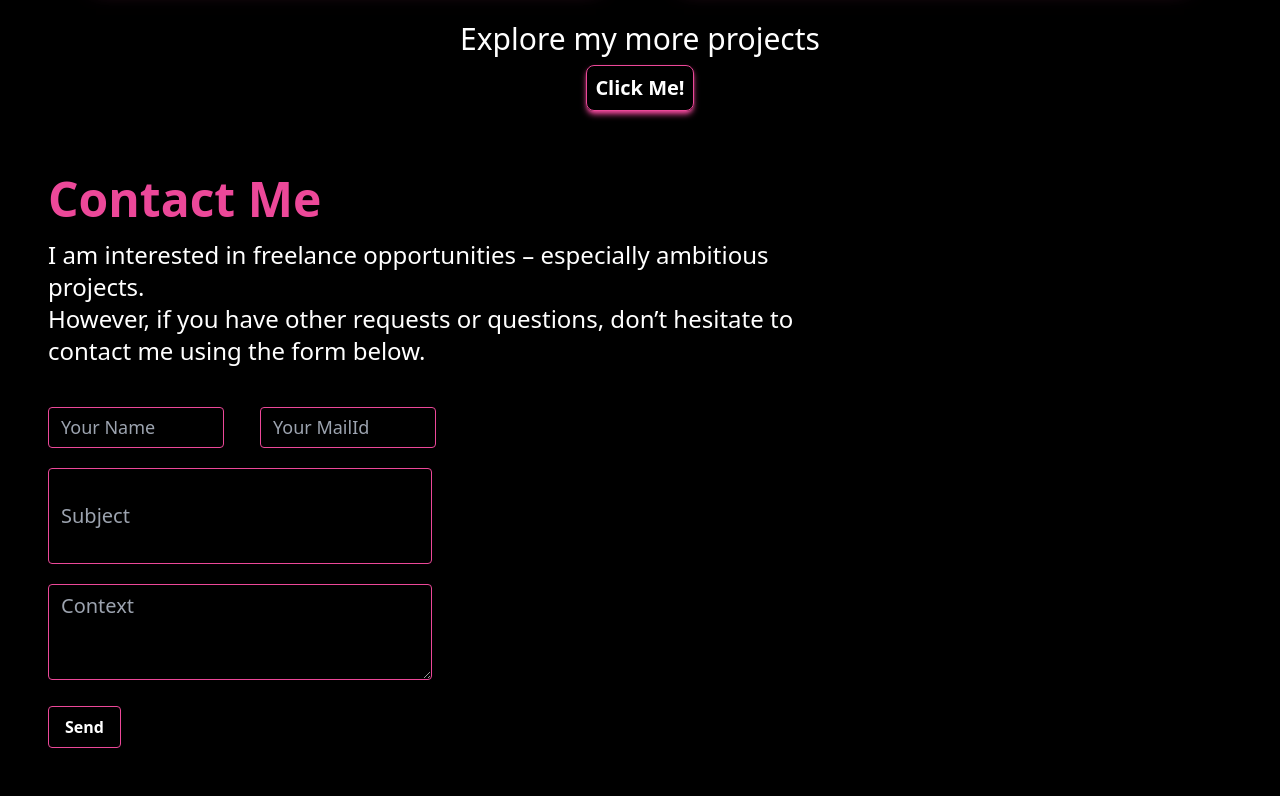
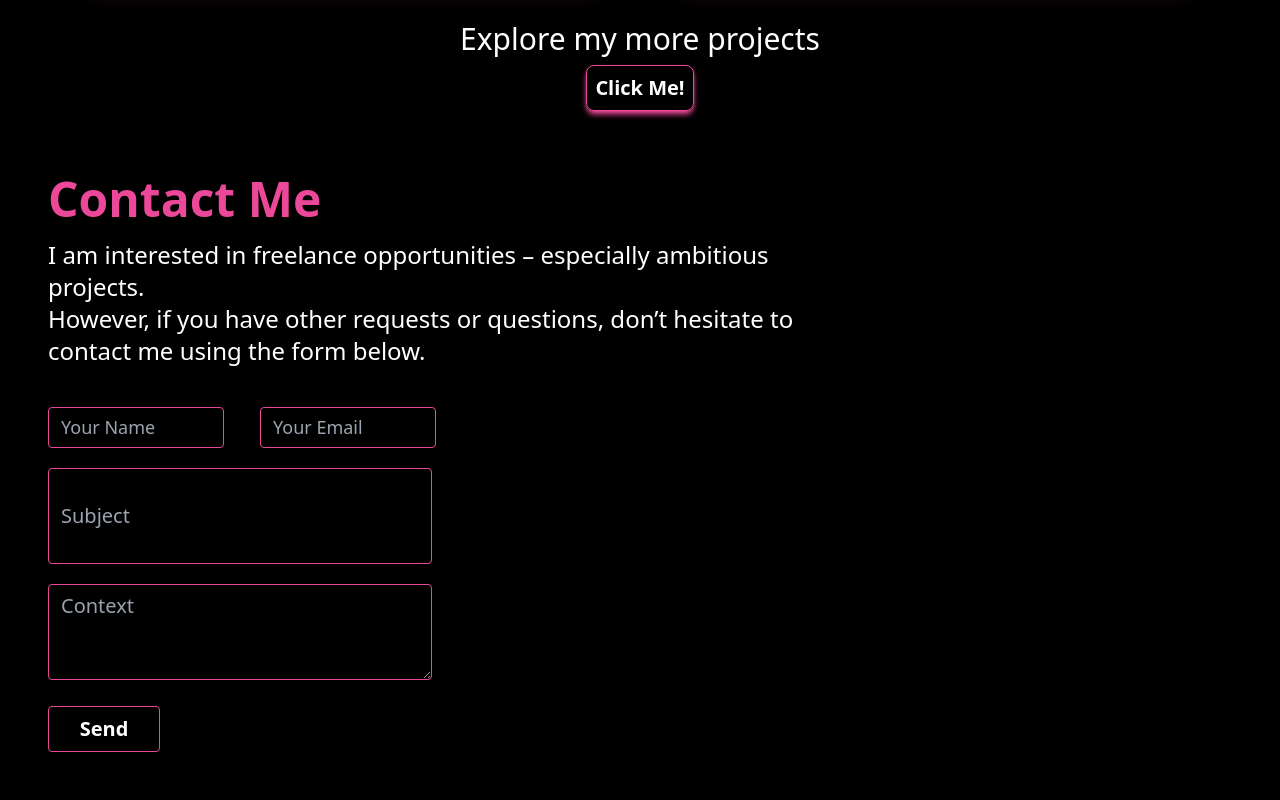
Before and after one commit to dharmi04/My-Site, a React (Vite) app: page / in a window 1280 px wide. Shown: the part 2291-3091 px from the top of the page. Built offline with nearby package versions, Linux system fonts and the light colour scheme.

Commit message:
Emailjs added

```diff
--- a/package.json
+++ b/package.json
@@ -10,6 +10,7 @@
     "preview": "vite preview"
   },
   "dependencies": {
+    "@emailjs/browser": "^3.11.0",
     "react": "^18.2.0",
     "react-dom": "^18.2.0",
     "react-type-animation": "^3.2.0"
--- a/src/components/Contact.jsx
+++ b/src/components/Contact.jsx
@@ -1,4 +1,5 @@
-import React, { useState } from 'react';
+import React, { useState, useRef } from 'react';
+import emailjs from '@emailjs/browser';
 
 const Contact = () => {
   const [formData, setFormData] = useState({
@@ -6,70 +7,68 @@ const Contact = () => {
     email: '',
     subject: '',
     context: '',
+    to_email: 'recipient@example.com', // Set the recipient's email address
+    from_email: 'sender@example.com', // Set the sender's email address
   });
 
-  const handleSubmit = async (e) => {
+  const form = useRef();
+
+  const sendEmail = (e) => {
     e.preventDefault();
 
-    try {
-      const response = await fetch('/api/send-email', {
-        method: 'POST',
-        headers: {
-          'Content-Type': 'application/json',
+    emailjs
+      .sendForm('service_mff766b', 'template_nnpw6mo', form.current, 'aWuKHrieh55Peg4KN')
+      .then(
+        (result) => {
+          console.log(result.text);
+          alert("Mail successfully sent!! ");
         },
-        body: JSON.stringify(formData),
-      });
-
-      if (response.ok) {
-        // Email sent successfully
-        alert('Email sent successfully!');
-      } else {
-        // Handle the case where the email sending failed
-        alert('Email sending failed. Please try again later.');
-      }
-    } catch (error) {
-      console.error('Error sending email:', error);
-    }
+        (error) => {
+          console.error(error.text);
+          alert("Error in sending mail..Try again! ");
+        }
+      );
   };
 
   const handleChange = (e) => {
     const { name, value } = e.target;
-    setFormData({
-      ...formData,
-      [name]: value,
-    });
+    setFormData({ ...formData, [name]: value });
   };
 
   return (
     <div>
-      <div className='w-2/3 mt-10 p-4'>
-        <h1 className='text-pink-500 font-bold text-5xl'>Contact Me</h1>
-        <p className='text-white font-normal text-2xl justify-center mt-4 '>
+      <div className='md:w-2/3 w-full  mt-10 p-4'>
+        <h1 className='text-pink-500 font-bold md:text-5xl text-3xl'>Contact Me</h1>
+        <p className='text-white font-normal md:text-2xl text-xl justify-center mt-4'>
           I am interested in freelance opportunities – especially ambitious projects.
         </p>
-        <p className='text-white font-normal text-2xl justify-center '>
+        <p className='text-white font-normal md:text-2xl text-xl justify-center'>
           However, if you have other requests or questions, don’t hesitate to contact me using the form below.
         </p>
-        <form onSubmit={handleSubmit}>
-          <div className='mt-10 flex space-x-9 mb-5'>
-            <div className='flex-row'>
+        <form ref={form} onSubmit={sendEmail}>
+          <input type="hidden" name="to_email" value={formData.to_email} />
+          <input type="hidden" name="from_email" value={formData.from_email} />
+          <div className='mt-10 flex  space-x-9 mb-5'>
+            <div className=' flex md:flex-row flex-col'>
               <input
                 name="name"
                 value={formData.name}
                 onChange={handleChange}
-                className="shadow appearance-none border border-pink-500 rounded py-2 px-3 text-white leading-tight focus:shadow-sm focus:outline-none focus:shadow-pink-500 bg-transparent w-44 text-lg"
+                className="shadow appearance-none border border-pink-500 rounded py-2 px-3 text-white leading-tight focus:shadow-sm focus:outline-none focus:shadow-pink-500 bg-transparent md:w-44 w-32 text-lg"
                 type="text"
-                placeholder="Your Name" required
+                placeholder="Your Name"
+                required
               />
             </div>
-            <div className='flex-row'>
+            <div className='flex md:flex-col flex-row'>
               <input
                 name="email"
                 value={formData.email}
                 onChange={handleChange}
-                className="shadow appearance-none border border-pink-500 rounded py-2 px-3 text-white leading-tight focus:shadow-sm focus:outline-none focus:shadow-pink-500 bg-transparent w-44 text-lg"
-                type="text"
-                placeholder="Your MailId" required
+                className="shadow appearance-none border border-pink-500 rounded py-2 px-3 text-white leading-tight focus:shadow-sm focus:outline-none focus:shadow-pink-500 bg-transparent md:w-44 w-32 text-lg"
+                type="email"
+                placeholder="Your Email"
+                required
               />
             </div>
           </div>
@@ -78,9 +77,10 @@ const Contact = () => {
               name="subject"
               value={formData.subject}
               onChange={handleChange}
-              className="shadow appearance-none border border-pink-500 rounded py-2 px-3 w-96 h-24 text-white focus:shadow-sm focus:outline-none focus:shadow-pink-500 bg-transparent text-xl"
+              className="shadow appearance-none border border-pink-500 rounded py-2 px-3 md:w-96 w-72 h-24 text-white focus:shadow-sm focus:outline-none focus:shadow-pink-500 bg-transparent text-xl"
               type="text"
-              placeholder="Subject" required
+              placeholder="Subject"
+              required
             />
           </div>
           <div>
@@ -88,15 +88,16 @@ const Contact = () => {
               name="context"
               value={formData.context}
               onChange={handleChange}
-              className="shadow appearance-none border border-pink-500 rounded py-2 px-3 w-96 h-24 text-white leading-tight focus:shadow-sm focus:outline-none focus:shadow-pink-500 bg-transparent text-xl"
+              className="shadow appearance-none border border-pink-500 rounded py-2 px-3 md:w-96 w-72 h-24 text-white leading-tight focus:shadow-sm focus:outline-none focus:shadow-pink-500 bg-transparent text-xl"
               type="text"
-              placeholder="Context" required
+              placeholder="Context"
+              required
             />
           </div>
           <div className='mt-5'>
             <button
               type="submit"
-              className="bg-transperant border border-pink-500 text-white font-semibold py-2 px-4 rounded cursor-pointer transition duration-300 hover:shadow-sm hover:shadow-pink-500"
+              className="bg-transparent border border-pink-500 text-white font-semibold py-2 px-4 rounded cursor-pointer transition duration-300 hover:shadow-sm hover:shadow-pink-500 w-28 text-xl"
             >
               Send
             </button>
--- a/src/components/Home.jsx
+++ b/src/components/Home.jsx
@@ -27,7 +27,7 @@ const Home = () => {
               cursor={true}
             />
           </p>
-          <p className='text-white md:text-3xl text-xl  mt-5'>I am the digital architect, weaving pixelated dreams into vibrant realities. As a front-end developer, I am the conductor of the symphony that is user experience. With code as my instrument, I sculpt seamless interfaces, ensuring every click and scroll is a harmonious melody of design and functionality.</p>
+          <p className='text-white md:text-3xl text-xl  mt-5 leading-20'>I am the digital architect, weaving pixelated dreams into vibrant realities. As a front-end developer, I am the conductor of the symphony that is user experience. With code as my instrument, I sculpt seamless interfaces, ensuring every click and scroll is a harmonious melody of design and functionality.</p>
         </div>
         {/* Right side with pulsating effect */}
         <div className="flex md:flex-row flex-col pulsating-blob md:w-2/4">
--- a/src/components/MyWorks.jsx
+++ b/src/components/MyWorks.jsx
@@ -17,7 +17,7 @@ const MyWorks = () => {
   return (
     <div>
       <div>
-        <h1 className='text-white font-bold text-5xl text-center justify-center mt-10 md:mt-0'>My Works</h1>
+        <h1 className='text-pink-500 font-bold md:text-5xl text-3xl text-center justify-center mt-10 md:mt-0'>My Works</h1>
       </div>
       <div className="my-works-container mt-5 md:flex md:flex-row md:justify-center">
         <div
--- a/src/components/Skills.jsx
+++ b/src/components/Skills.jsx
@@ -8,8 +8,8 @@ const Skills = () => {
       {/* left */}
       <div className="w-full md:w-2/4 p-4 md:p-10">
         <div className="flex flex-col justify-between">
-          <h1 className="text-white font-bold text-4xl md:text-5xl tracking-wide">About</h1>
-          <p className='text-white text-2xl md:text-3xl mt-5 leading-6'>
+          <h1 className="text-pink-500 font-bold md:text-5xl text-3xl  tracking-wide">About</h1>
+          <p className='text-white text-2xl md:text-3xl mt-5 leading-20'>
             Expert in frontend technologies like{' '}
             <span className='text-pink-500'>HTML</span>,{' '}
             <span className='text-pink-500'>CSS</span>,{' '}
```
Also changed, not shown: 1 other file (tests, documents, lock files or other folders).
